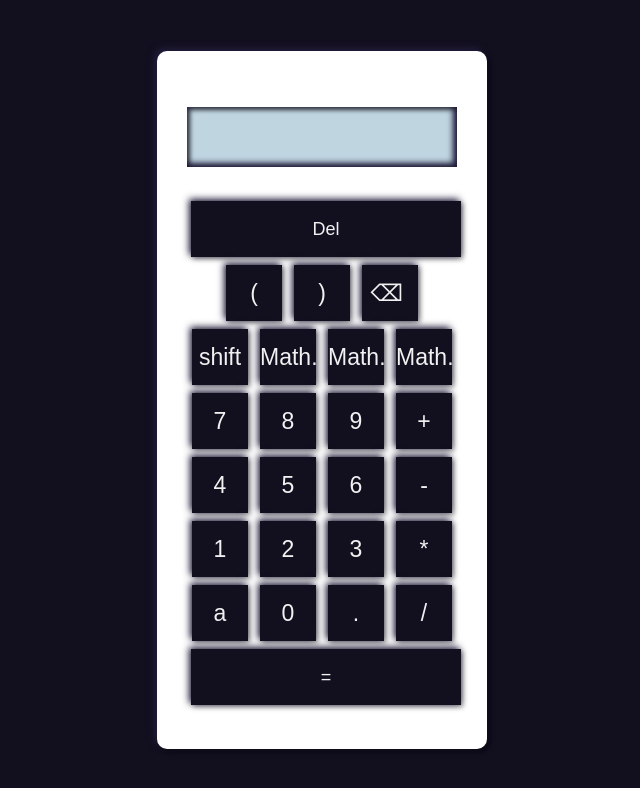
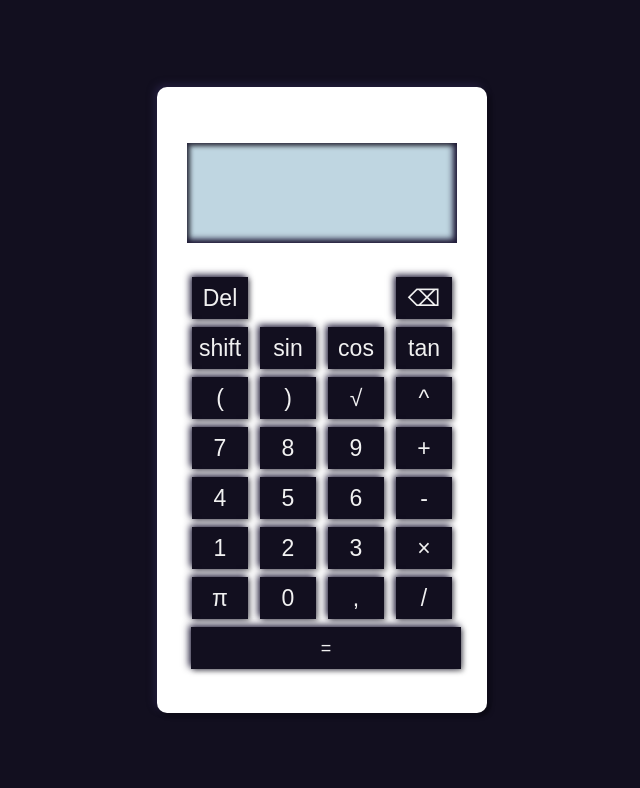
Before and after one commit to Ev4ngelizt/Calculatrice-NSI, a plain HTML site: page index.html in a window 1280 px wide. Both pictures are taken after a click on the button "Del". Shown: the whole page, without its empty margins (318-958 px from the left). Drawn offline with Linux system fonts and the light colour scheme.

Commit message:
A peu près tout fait, je finirais demain, le code est horrible

```diff
--- a/app.js
+++ b/app.js
@@ -1,9 +1,10 @@
 const info = document.querySelector('.infos')
 
 const allBtns = document.querySelectorAll('input[type=button]')
-
-function val(resultat){
-    form.fenetre.value = form.fenetre.value + resultat
+let calc = "";
+function val(calcVal, str=calcVal){
+    form.fenetre.value = form.fenetre.value + str
+    calc = calc + calcVal
 }
 
 function calcule(){
@@ -15,10 +16,36 @@ function calcule(){
             })
         })
     }else {
-        form.fenetre.value = eval(form.fenetre.value);
+
+        form.fenetre.value = eval(calc).toString().replace('.', ',');
+        calc = eval(calc)
         info.innerText = ""
     }
 }
+function remove(){
+		form.fenetre.value = form.fenetre.value.slice(0, -1);
+        calc = calc.slice(0, -1)
+}
 function suppr(){
     form.fenetre.value = "";
+    calc = ""
 }
+
+function shft(){
+    document.getElementById("asin").value = "asin";
+    document.getElementById("acos").value = "acos";
+    document.getElementById("atan").value = "atan";
+    document.getElementById("acos").setAttribute('onclick',"val('Math.acos', fcos.value)");
+    document.getElementById("asin").setAttribute('onclick', "val('Math.asin', fsin.value)");
+    document.getElementById("atan").setAttribute('onclick',"val('Math.atan', ftan.value)");
+    document.getElementById("shift").setAttribute('onclick',"reshift()");
+}
+function reshift(){
+    document.getElementById("asin").value = "sin";
+    document.getElementById("acos").value = "cos";
+    document.getElementById("atan").value = "tan";
+    document.getElementById("acos").setAttribute('onclick',"val('Math.cos', fcos.value)");
+    document.getElementById("asin").setAttribute('onclick',"val('Math.sin', fsin.value)");
+    document.getElementById("atan").setAttribute('onclick',"val('Math.tan', ftan.value)");
+    document.getElementById("shift").setAttribute('onclick',"shft()");
+}
--- a/index.html
+++ b/index.html
@@ -5,104 +5,7 @@
     <meta http-equiv="X-UA-Compatible" content="IE=edge">
     <meta name="viewport" content="width=device-width, initial-scale=1.0">
     <link rel="stylesheet" href="style.css">
-
     <title> Calculator</title>
-
-  <style>*, ::before, ::after {
-    box-sizing: border-box;
-    margin: 0;
-    padding: 0;
-    user-select: none;
-}
-
-body, html {
-    height: 100%;
-}
-body {
-
-    background: #120f1f;
-    display: grid;
-    place-items: center;
-}
-
-.calculatrice {
-    width: 330px;
-    background: #ffffff;
-    padding: 40px 30px;
-    border-radius: 10px;
-    box-shadow: -3px -3px 7px #221d3b,
-                        3px 3px 5px #00000070;
-}
-.calculatrice .resultat {
-    height: 60px;
-    width: 100%;
-    background: #bfd6e1;
-    box-shadow: inset -3px -3px 7px #221d3b,
-                         inset 3px 3px 5px #00000070;
-
-}
-.calculatrice .resultat input{
-    width: 100%;
-    height: 100%;
-    background: transparent;
-    padding: 1rem;
-    color: #847f97;
-    font-size: 20px;
-    text-align: right;
-    border: none;
-    outline: none;
-    box-shadow: inset -1px -1px 7px #221d3b,
-    inset 1px 1px 5px #00000070;
-    font-weight: 500;
-
-}
-.calculatrice .buttons {
-    padding: 30px 0 0 0;
-    text-align: center;
-}
-.calculatrice input[type=button]{
-    height: 56px;
-    width: 56px;
-    margin: 4px;
-    font-size: 23px;
-    background: #120f1f;
-    color: #f1f1f1;
-    border: none;
-    outline: none;
-    box-shadow:  -2px -2px 7px #221d3b,
-    2px 2px 5px #00000070;
-    cursor: pointer;
-}
-.calculatrice input[type=button]:active{
-    box-shadow: inset -2px -2px 7px #221d3b,
-    inset 2px 2px 5px #00000070;
-
-}
-.equal{
-    	width: 100%!important;
-    font-size: 18px!important;
-    }
-
-.infos {
-    color: #eb9595;
-    text-align: center;
-    text-transform: uppercase;
-    font-size: 9px;
-    font-family: Arial, Helvetica, sans-serif;
-    margin-bottom: 1rem;
-    font-weight: 400;
-
-}
-
-input[type=button] {
-    transition: transform .1s;
-}
-input[type=button]:hover{
-    transform: scale(1.1);
-}
-
-
-</style>
 </head>
 <body>
 
@@ -117,18 +20,22 @@ input[type=button]:hover{
                 <input type="text" name="fenetre" id="fenetre">
             </div>
             <div class="buttons">
-              <div class="row">
-                <input class="reset" type="button" value="Del" name="reset" onclick="suppr()">
+                <div class="row">
+                    <input class="reset" type="button" value="Del" name="reset" style="margin-right: 140px;" onclick="suppr()">
+                    <input type="button" value="⌫" name="rm" style="margin-left: 4px;" onclick="remove()">
+                </div>
+                <div class="row">
+                    <input type="button" id="shift" value="shift" name="shift" onclick="shft()">
+                    <input type="button" id="asin" value="sin" name="fsin" onclick="val('Math.sin', fsin.value)">
+                    <input type="button" id="acos" value="cos" name="fcos" onclick="val('Math.cos', fcos.value)">
+                    <input type="button" id="atan" value="tan" name="ftan" onclick="val('Math.tan', ftan.value)">
+                </div>
+                <div class="row">
                     <input type="button" value="(" name="lpar" onclick="val(lpar.value)">
                     <input type="button" value=")" name="rpar" onclick="val(rpar.value)">
-                  	<input type="button" value="⌫ " name="rm" onclick="remove()">
+                    <input type="button" value="√" name="sqrt" onclick="val('Math.sqrt(', '√(')">
+                    <input type="button" value="^" name="power" onclick="val('**', power.value)">
                 </div>
-              <div class="row">
-                  <input type="button" value="shift" name="shift" onclick="">
-                  <input type="button" value="Math.cos" name="cos" onclick="val(cos.value)">
-                  	<input type="button" value="Math.sin" name="sin" onclick="val(cos.value)">
-                  	<input type="button" value="Math.tan" name="tan" onclick="val(cos.value)">
-              </div>
                 <div class="row">
                     <input type="button" value="7" name="v7" onclick="val(v7.value)">
                     <input type="button" value="8" name="v8" onclick="val(v8.value)">
@@ -145,48 +52,21 @@ input[type=button]:hover{
                     <input type="button" value="1" name="v1" onclick="val(v1.value)">
                     <input type="button" value="2" name="v2" onclick="val(v2.value)">
                     <input type="button" value="3" name="v3" onclick="val(v3.value)">
-                    <input type="button" value="*" name="mult" onclick="val(mult.value)">
+                    <input type="button" value="×" name="mult" onclick="val('*', mult.value)">
                 </div>
                 <div class="row">
-                  	<input type="button" value="a" name="va" onclick="">
+                    <input type="button" value="π" name="vpi" onclick="val('Math.PI', vpi.value)">
                     <input type="button" value="0" name="v0" onclick="val(v0.value)">
-                    <input type="button" value="." name="dot" onclick="val(dot.value)">
+                    <input type="button" value="," name="dot" onclick="val('.', dot.value)">
                     <input type="button" value="/" name="div" onclick="val(div.value)">
                 </div>
-               <input class="equal" type="button" value="=" name="egale" onclick="calcule()">
+                <input class="equal" type="button" value="=" name="egale" onclick="calcule()">
             </div>
         </form>
     </div>
 
 
 
-    <script>const info = document.querySelector('.infos')
-
-const allBtns = document.querySelectorAll('input[type=button]')
-
-function val(resultat){
-    form.fenetre.value = form.fenetre.value + resultat
-}
-
-function calcule(){
-    if(form.fenetre.value == ""){
-        info.innerText = `Veuillez écrire une opération`;
-        allBtns.forEach(btn => {
-            btn.addEventListener('click', function(){
-                info.innerText = ""
-            })
-        })
-    }else {
-        form.fenetre.value = eval(form.fenetre.value);
-        info.innerText = ""
-    }
-}
-function remove(){
-		form.fenetre.value = form.fenetre.value.slice(0, -1);
-}
-function suppr(){
-    form.fenetre.value = "";
-}
-</script>
+<script src="app.js"></script>
 </body>
 </html>
--- a/style.css
+++ b/style.css
@@ -17,16 +17,16 @@ body {
 
 .calculatrice {
     width: 330px;
-    background: #120f1f;
+    background: #ffffff;
     padding: 40px 30px;
     border-radius: 10px;
     box-shadow: -3px -3px 7px #221d3b,
                         3px 3px 5px #00000070;
 }
 .calculatrice .resultat {
-    height: 60px;
+    height: 100px;
     width: 100%;
-    background: #120f1f;
+    background: #bfd6e1;
     box-shadow: inset -3px -3px 7px #221d3b,
                          inset 3px 3px 5px #00000070;
 
@@ -50,9 +50,8 @@ body {
     padding: 30px 0 0 0;
     text-align: center;
 }
-
 .calculatrice input[type=button]{
-    height: 56px;
+    height: 42px;
     width: 56px;
     margin: 4px;
     font-size: 23px;
@@ -69,12 +68,10 @@ body {
     inset 2px 2px 5px #00000070;
 
 }
-
- .reset {
-    width: 100%!important;
+.equal{
+    	width: 100%!important;
     font-size: 18px!important;
-}
-
+    }
 
 .infos {
     color: #eb9595;
@@ -86,3 +83,10 @@ body {
     font-weight: 400;
 
 }
+
+input[type=button] {
+    transition: transform .1s;
+}
+input[type=button]:hover{
+    transform: scale(1.1);
+}
```
